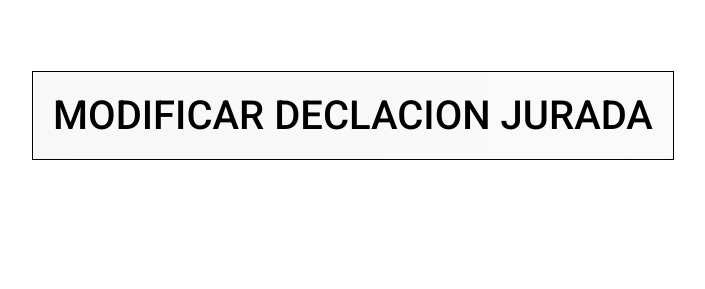
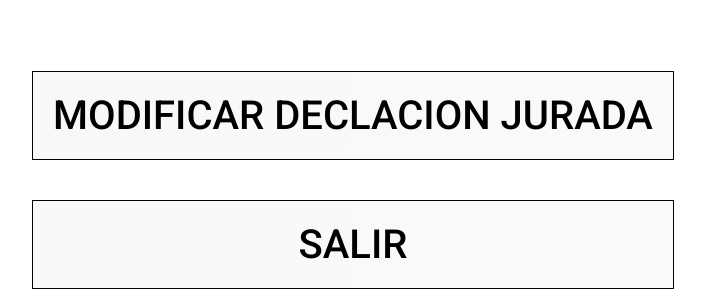
Before and after one commit to pablodanielrey/qr_ingress, a Django app: template qr/quiz/templates/qr_code.html in a window 1280 px wide. Shown: the part 1122-1411 px from the top of the page, without its empty margins (287-992 px from the left). Run offline with Django 3.2, Linux system fonts and the light colour scheme; the template is opened without the code that fills it, so the values that code supplies are empty.

Commit message:
me faltaba este boton

```diff
--- a/qr/quiz/templates/qr_code.html
+++ b/qr/quiz/templates/qr_code.html
@@ -42,8 +42,8 @@
             <a  class="btn" href="https://www.au24-2021.econo.unlp.edu.ar/course/view.php?id=382">MODIFICAR DECLACION JURADA</a>
 
         </div>
-        <div class="contenedorBtnOculto">
-            <a class="btn" href="/logout">CAMBIAR DE USUARIO</a>
+        <div class="contenedorBtn">
+            <a class="btn" href="/logout">SALIR</a>
         </div>
 
     </div>
```
